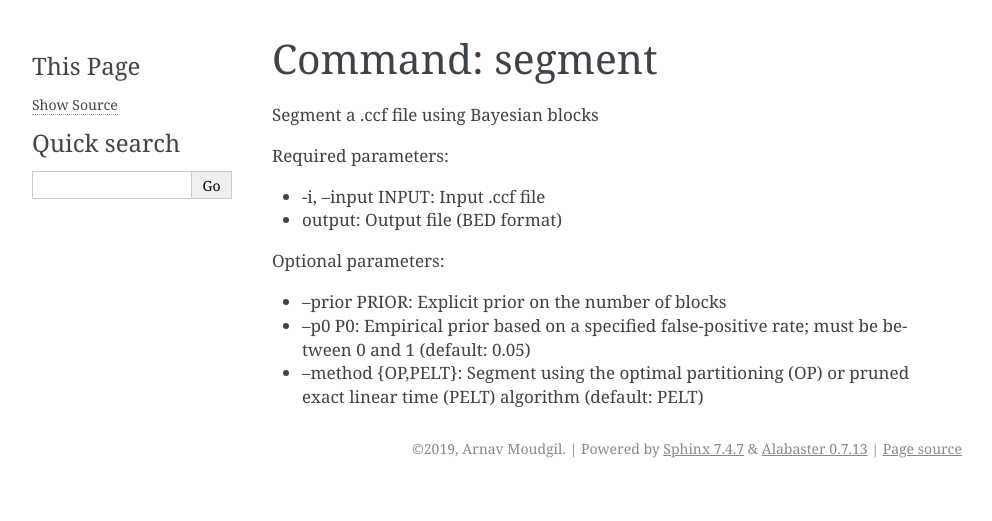
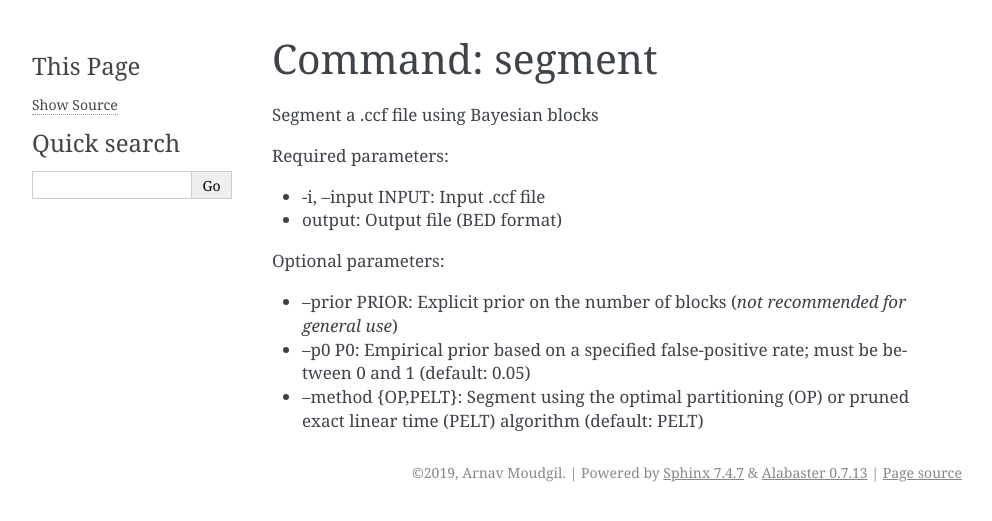
Before and after one commit to arnavm/blockify, a Sphinx documentation site: the page built from docs/source/pages/segment.rst, in a window 1280 px wide. Shown: the top 521 px of the page, without its empty margins (148-1140 px from the left). Built offline with Sphinx 7.4.7, drawn with Linux system fonts in a browser that asks for light colours.

Commit message:
Added PDF manual

```diff
--- a/docs/source/pages/segment.rst
+++ b/docs/source/pages/segment.rst
@@ -10,6 +10,6 @@ Required parameters:
 
 Optional parameters:
 
-* --prior PRIOR: Explicit prior on the number of blocks
+* --prior PRIOR: Explicit prior on the number of blocks (*not recommended for general use*)
 * --p0 P0: Empirical prior based on a specified false-positive rate; must be between 0 and 1 (default: 0.05)
 * --method {OP,PELT}: Segment using the optimal partitioning (OP) or pruned exact linear time (PELT) algorithm (default: PELT)
```
Also changed, not shown: 12 other files.
